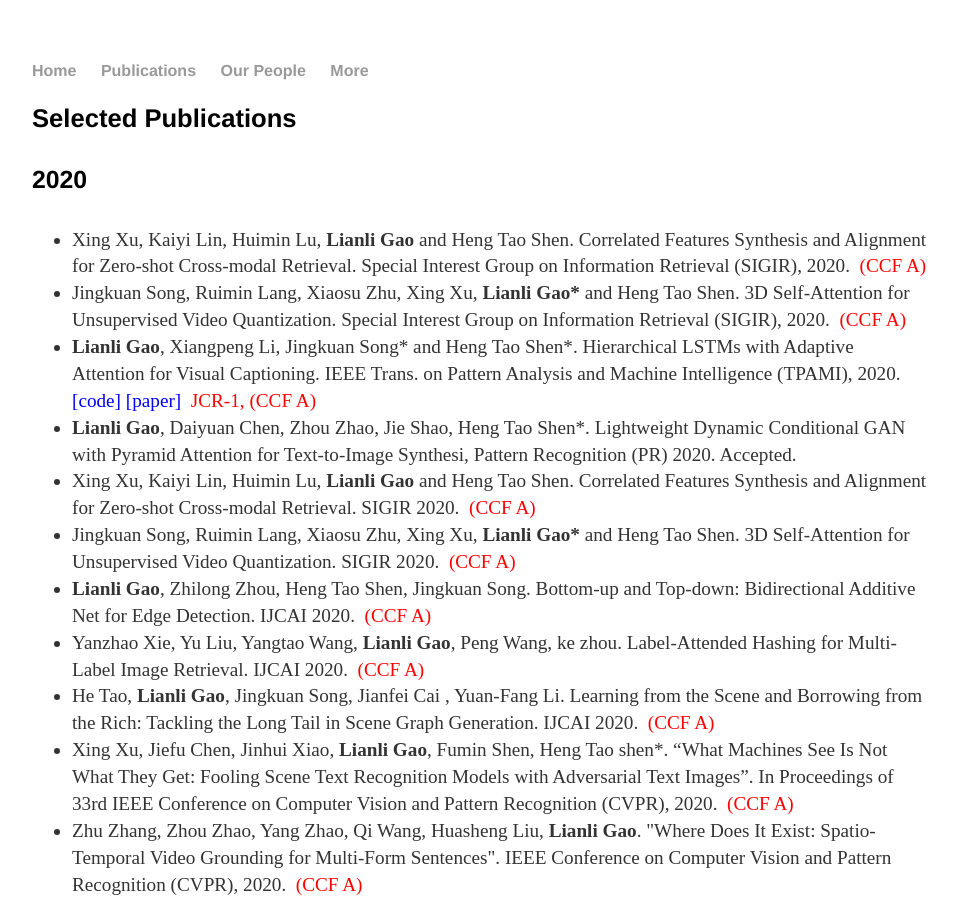
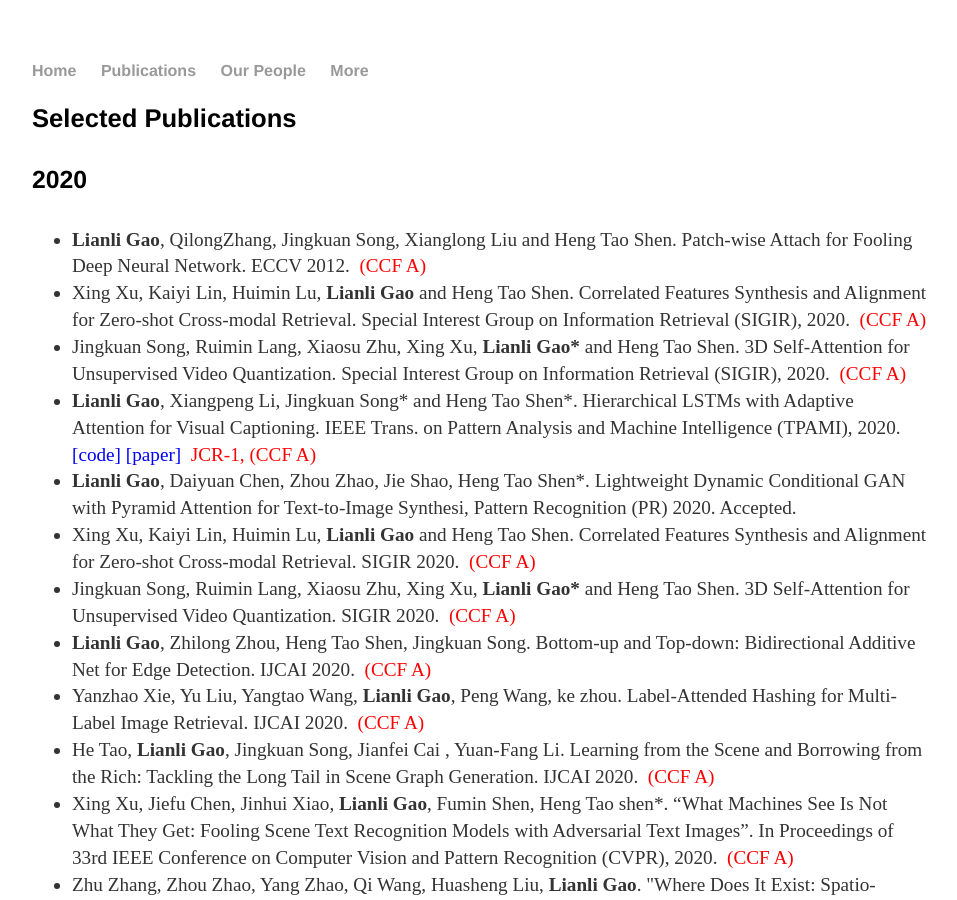
Before and after one commit to lianliGao/lianligao.github.io, a Jekyll site: the page built from cv/index.html, in a window 1280 px wide and 900 px high. Shown: the whole window, without its empty margins (160-1117 px from the left). Built offline with Jekyll 4.4.1, drawn with Linux system fonts in a browser that asks for light colours.

Commit message:
Update index.html

```diff
--- a/cv/index.html
+++ b/cv/index.html
@@ -19,6 +19,7 @@
 				<!--	<p><strong>Lianli Gao</strong> (204). Title of a Chapter You Wrote for a Book. In I.M Editor (Ed.), <em>The Book I Contributed To</em> (pp. 97-108). City, ST: Publisher Name. Chapter available at: <a href="#">http://permalink</a>. -->
 <h4>2020</h4>
 <ul>
+<li> <strong>Lianli Gao</strong>, QilongZhang, Jingkuan Song, Xianglong Liu and Heng Tao Shen. Patch-wise Attach for Fooling Deep Neural Network. ECCV 2012. <font color="#ff0000"><b>&nbsp;</b>(CCF A)</font> </li>
 <li>Xing Xu, Kaiyi Lin, Huimin Lu, <strong>Lianli Gao</strong> and Heng Tao Shen. Correlated Features Synthesis and Alignment for Zero-shot Cross-modal Retrieval. Special Interest Group on Information Retrieval (SIGIR), 2020. <font color="#ff0000"><b>&nbsp;</b>(CCF A)</font></li>
 <li>Jingkuan Song, Ruimin Lang, Xiaosu Zhu, Xing Xu, <strong>Lianli Gao*</strong> and Heng Tao Shen. 3D Self-Attention for Unsupervised Video Quantization. Special Interest Group on Information Retrieval (SIGIR), 2020. <font color="#ff0000"><b>&nbsp;</b>(CCF A)</font></li>
 <li><strong>Lianli Gao</strong>, Xiangpeng Li, Jingkuan Song* and Heng Tao Shen*. Hierarchical LSTMs with Adaptive Attention for Visual Captioning. IEEE Trans. on Pattern Analysis and Machine Intelligence (TPAMI), 2020. <a href="https://github.com/lixiangpengcs/Spatial-Temporal-Adaptive-Attention-for-Video-Captioning" rel="nofollow"><font color="#0000ff"> [code] </font></a> <a href="https://ieeexplore.ieee.org/document/8620348" rel="nofollow"><font color="#0000ff"> [paper] </font></a><font color="#ff0000"><b>&nbsp;</b>JCR-1, (CCF A)</font></li>
```
